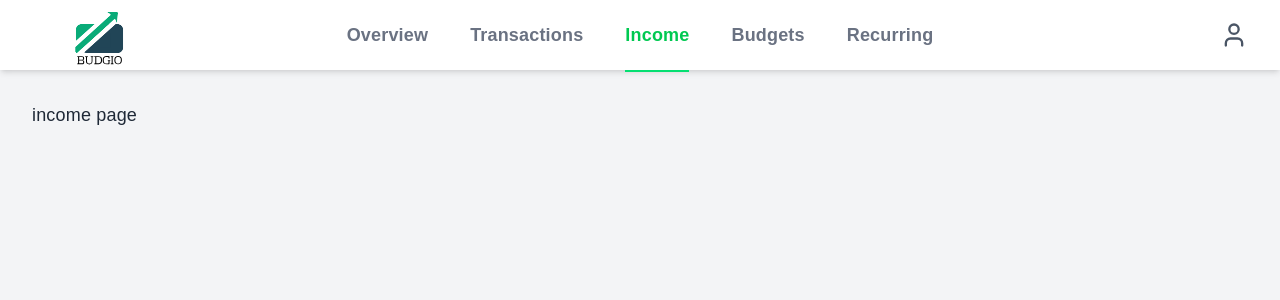
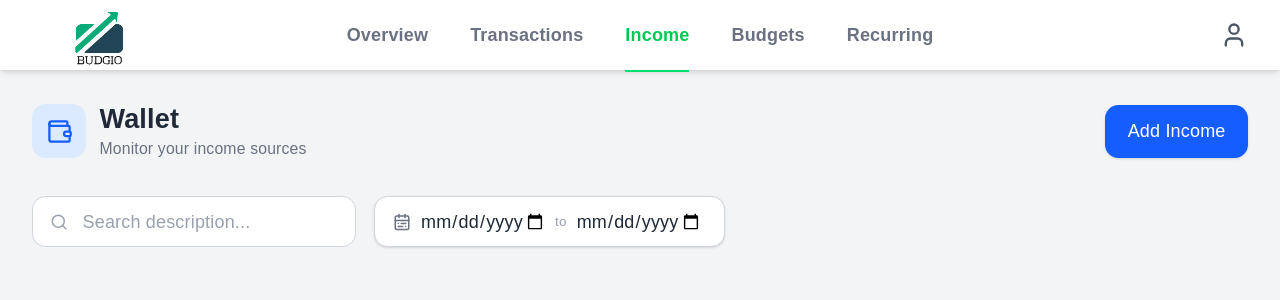
Before and after one commit to pogadoronald-ctrl/Budget-Tracker, a React (Vite) app: page /income in a window 1280 px wide. Shown: the top 300 px of the page. Built offline with nearby package versions, Linux system fonts and the light colour scheme.

Commit message:
Added searchbar and filter in income page

```diff
--- a/src/app/features/income/Income.jsx
+++ b/src/app/features/income/Income.jsx
@@ -1,7 +1,39 @@
+import { LuWallet } from "react-icons/lu"
+import Searchbar from "../../components/Searchbar"
+import DateRange from "../../components/DateRange"
+
 export default function Income(){
     return(
         <>
-            <h1>income page</h1>
+            <div className="flex items-center justify-between mb-8">
+                <div className="flex items-center gap-3">
+                    <div className="p-3 rounded-xl bg-blue-100">
+                        <LuWallet className="text-2xl text-blue-600" />
+                    </div>
+
+                    <div>
+                        <h1 className="text-2xl font-bold">
+                            Wallet
+                        </h1>
+                        <p className="text-sm text-gray-500">
+                            Monitor your income sources
+                        </p>
+                    </div>
+                </div>
+
+                <button className="bg-blue-600 hover:bg-blue-700 text-white text-sm font-medium px-5 py-3 rounded-xl shadow-sm">
+                    Add Income
+                </button>
+            </div>
+
+            <div className="flex items-center gap-4 mt-8">
+                <div className="relative w-72 max-w-sm">
+                    <Searchbar />
+                </div>
+                <div className="w-78">
+                    <DateRange />
+                </div>
+            </div>
         </>
     )
 }
```
